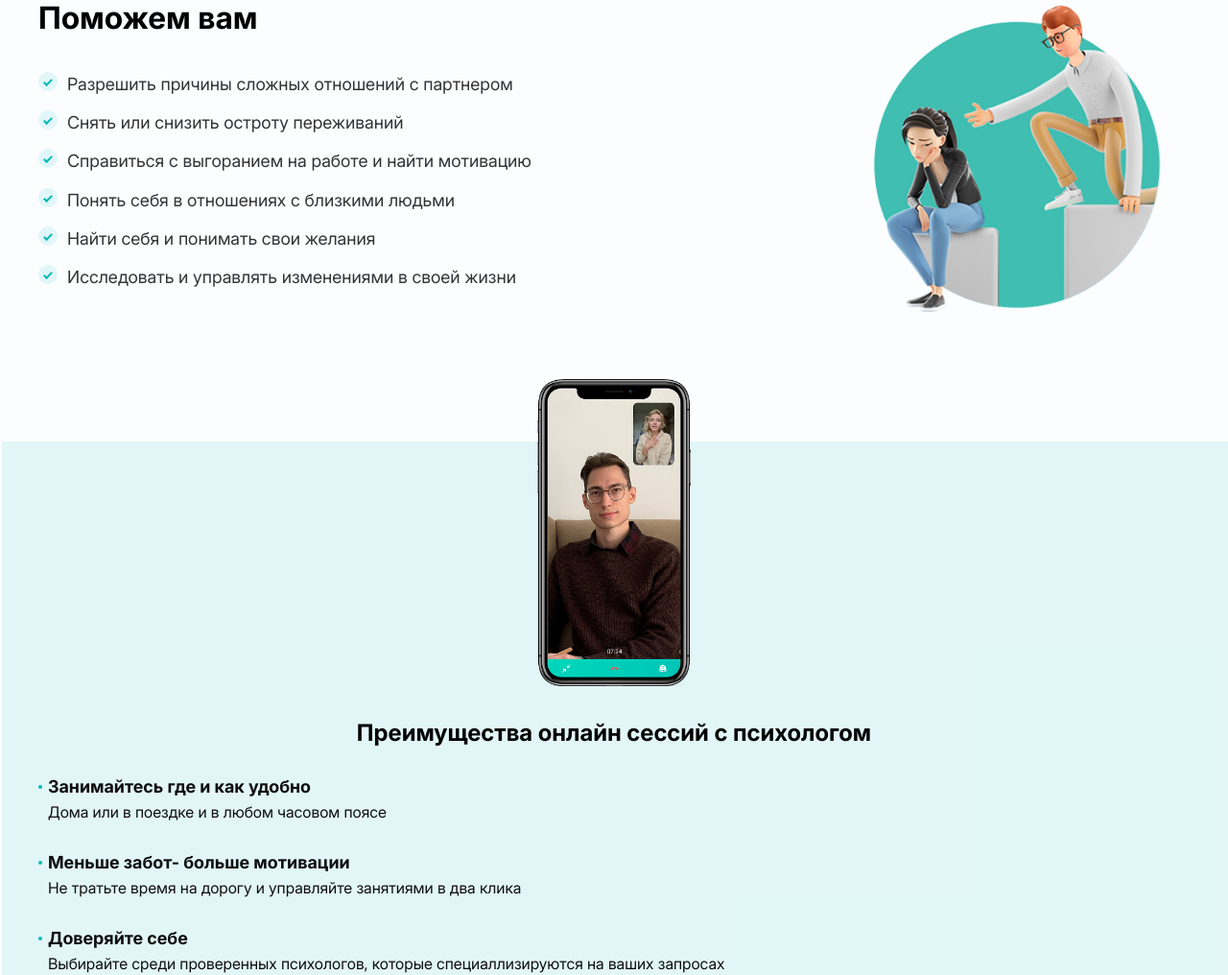
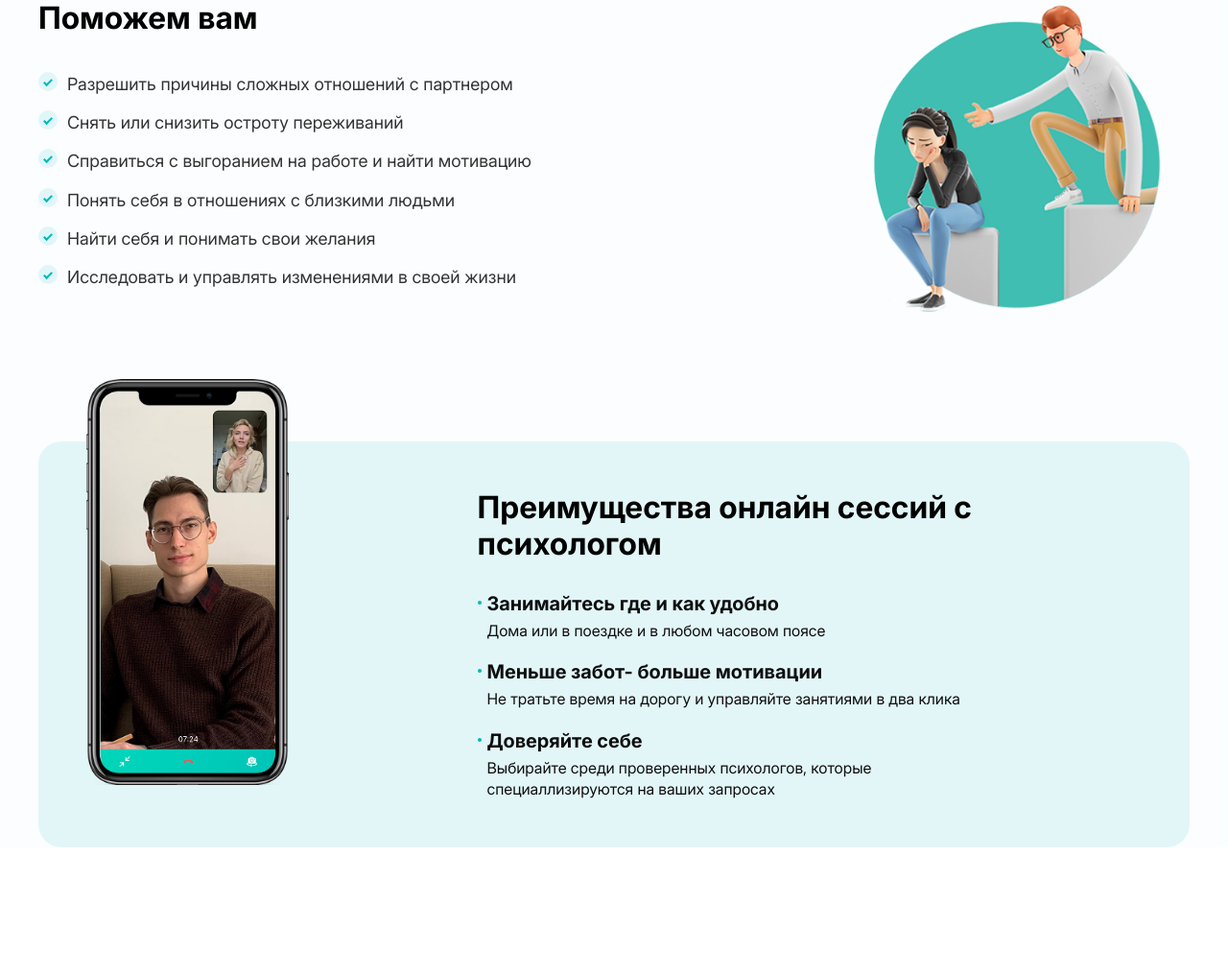
Before and after one commit to Ilya30432/Project2, a website built with webpack: page src/index.html in a window 1280 px wide. Shown: the part 1360-2376 px from the top of the page at 96% size. After the commit the page ends 2243 px from the top, so only its background shows below. Built offline with nearby package versions, Linux system fonts and the light colour scheme; files whose address does not match are found by name.

Commit message:
Adding adaptiv for Benefits section

```diff
--- a/src/index.html
+++ b/src/index.html
@@ -268,7 +268,7 @@
             </div>
           </div>
         </section>
-        <section class="section__benefits">
+        <section id="benefits-sec" class="benefits__bg-color">
           <div class="container">
             <div class="benefits">
               <div class="benefits__img">
--- a/src/index.js
+++ b/src/index.js
@@ -2,3 +2,4 @@ import "./index.html"
 import "./index.scss"
 import "./module/header"
 import"./module/swiper"
+import"./module/benefits"
--- /dev/null
+++ b/src/module/benefits.js
@@ -0,0 +1,14 @@
+const section = document.querySelector("#benefits-sec");
+const divBenefits = document.querySelector(".benefits");
+
+function updateClass() {
+  if (innerWidth >= 768) {
+    section.classList.remove("benefits__bg-color");
+    divBenefits.classList.add("benefits__bg-color");
+  } else {
+    section.classList.add("benefits__bg-color");
+    divBenefits.classList.remove("benefits__bg-color");
+  }
+}
+updateClass();
+window.addEventListener("resize", updateClass);
--- a/src/style/_benefits.scss
+++ b/src/style/_benefits.scss
@@ -1,27 +1,74 @@
 @use "./vars" as *;
 
-.section__benefits{
-    position: relative;
-}
-.section__benefits::before{
-    content: "";
-    position: absolute;
-    background: rgba(0, 185, 182, 0.1);
-    width: 100%;
-    height: 100%;
-    right: -2px;
+.benefits__bg-color {
+  background: rgba(0, 185, 182, 0.1);
 }
 
 .benefits {
-    position: relative;
+  position: relative;
+  border-radius: 24px;
+  @include vieport-md {
+    display: flex;
+    justify-content: space-around;
+    padding-left: 220px;
+  }
+  @include vieport-lg {
+    padding-left: 280px;
+  }
+  @include vieport-xl {
+    padding-left: 310px;
+  }
   &__img {
     position: absolute;
     top: -65px;
     left: 50%;
     transform: translateX(-50%);
+    @include vieport-md {
+      left: 40px;
+      transform: none;
+    }
+    @include vieport-lg {
+      left: 50px;
+    }
+    @include vieport-xl {
+      left: 80px;
+    }
   }
-  &__cont{
+  &__img > img {
+    @include vieport-md {
+      width: 176px;
+      height: 352px;
+    }
+    @include vieport-lg {
+      width: 211px;
+      height: 423px;
+    }
+    @include vieport-xl {
+      width: 240px;
+      height: 485px;
+    }
+    @include vieport-xxl {
+      width: 270px;
+      height: 540px;
+    }
+  }
+  &__cont {
     padding-top: 260px;
+    @include vieport-md {
+      padding: 0;
+      max-width: 410px;
+      padding-bottom: 50px;
+    }
+    @include vieport-lg {
+      max-width: 565px;
+    }
+    @include vieport-xl {
+      max-width: 620px;
+      padding-bottom: 80px;
+    }
+    @include vieport-xxl{
+      padding-bottom: 120px;
+    }
   }
   &__title {
     font-weight: $text-weight;
@@ -29,12 +76,29 @@
     line-height: 120%;
     text-align: center;
     padding-top: 30px;
+    @include vieport-md {
+      font-size: 28px;
+      text-align: start;
+      padding-top: 50px;
+    }
+    @include vieport-lg {
+      font-size: 32px;
+    }
+    @include vieport-xl {
+      font-size: 34px;
+    }
+    @include vieport-xxl {
+      font-size: 36px;
+    }
   }
   &__box {
     padding-top: 30px;
     display: flex;
     flex-direction: column;
     gap: 30px;
+    @include vieport-md {
+      gap: 20px;
+    }
   }
   &__list {
     position: relative;
@@ -57,11 +121,16 @@
     line-height: 120%;
     margin-bottom: 5px;
     color: rgba(14, 14, 15, 1);
-
+    @include vieport-lg {
+      font-size: 20px;
+    }
   }
   &__list-text {
     font-size: 16px;
     line-height: 140%;
     color: rgba(14, 14, 15, 1);
+    @include vieport-lg {
+      font-size: 16px;
+    }
   }
 }
```
Also changed, not shown: src/module/header.js (+11 -12 lines).
